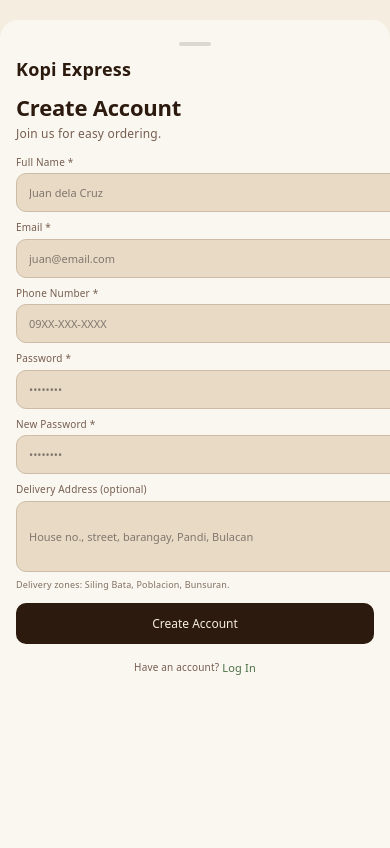
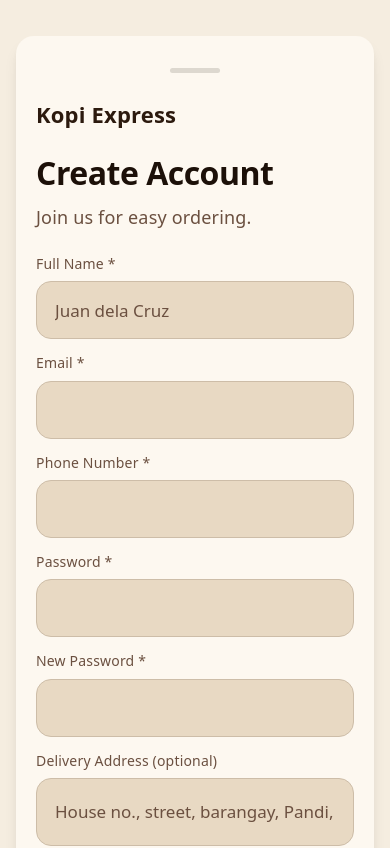
Before and after one commit to shiyyya/kopi-cafe-system, a React (Vite) app: page /signup in a window 390 px wide. Shown: the top 848 px of the page. Built offline with nearby package versions, Linux system fonts and the light colour scheme.

Commit message:
modified sign

```diff
--- a/src/customer/pages/login/login.css
+++ b/src/customer/pages/login/login.css
@@ -7,167 +7,140 @@
     padding: 24px;
     background: var(--bg);
 }
-
 .UserLogin {
-    width: 100%;
-    max-width: 640px;
+    min-width: 90%;
+    max-width: 400px;
     padding: 40px 30px 36px;
-    background: #faf7f0;
+    background: var(--card-bg);
     border-radius: 20px;
     box-shadow: var(--shadow);
     text-align: left;
+    box-sizing: border-box;
 }
-
-.LoginHandle {
-    width: 60px;
-    height: 6px;
-    margin: 0 auto 38px;
-    background: #ddd8cf;
-    border-radius: 10px;
-}
-
 .LoginLogo {
     display: flex;
     align-items: center;
-    gap: 10px;
     margin-bottom: 34px;
 }
-
-.LogoIcon {
-    font-size: 28px;
-}
-
 .LogoText {
     color: var(--accent);
     font-family: var(--heading);
     font-size: 24px;
     font-weight: 700;
 }
-
 .UserLogin h1 {
     margin: 0 0 12px;
-    color: var(--accent);
+    color: var(--text-3);
     font-family: var(--heading);
     font-size: 38px;
     font-weight: 600;
     line-height: 118%;
-    letter-spacing: -0.5px;
 }
-
 .LoginDescription {
     margin: 0 0 30px;
-    color: #765e50;
+    color: var(--text);
     font-family: var(--sans);
     font-size: 20px;
-    line-height: 145%;
 }
-
+.UserLogin form {
+    width: 100%;
+}
 .LoginInput {
+    display: block;
     width: 100%;
     height: 68px;
-    margin-bottom: 18px;
+    margin: 0 0 18px;
     padding: 0 24px;
-    border: 1px solid #cdbda8;
+    border: 1px solid var(--border);
     border-radius: 18px;
-    background: #e8dac4;
-    color: var(--accent);
+    background: var(--input-bg);
+    color: var(--text-3);
     font-family: var(--sans);
     font-size: 20px;
     outline: none;
+    box-sizing: border-box;
 }
-
 .LoginInput::placeholder {
-    color: #81776f;
+    color: var(--text);
 }
-
 .LoginInput:focus {
     border-color: var(--accent-border);
     box-shadow: 0 0 0 3px var(--accent-bg);
 }
-
 .LoginButton {
+    display: block;
     width: 100%;
-    height: 76px;
+    height: 68px;
     margin-top: 6px;
+    padding: 0;
     border: none;
     border-radius: 18px;
-    background: var(--accent);
-    color: var(--text-h);
+    background: var(--btn-secondary);
+    color: var(--btn-label);
     font-family: var(--sans);
-    font-size: 24px;
+    font-size: 22px;
     cursor: pointer;
     transition: 0.2s ease;
+    box-sizing: border-box;
 }
-
 .LoginButton:hover {
     opacity: 0.9;
 }
-
 .LoginButton:active {
     transform: scale(0.99);
 }
-
 .SignUpText {
     display: flex;
     justify-content: center;
     align-items: center;
     gap: 4px;
     margin: 28px 0 0;
-    color: #765e50;
+    color: var(--text);
     font-family: var(--sans);
     font-size: 18px;
 }
-
 .SignUpText a {
-    color: #4d7045;
+    color: var(--text-4);
     font-size: 22px;
+    font-weight: 700;
     text-decoration: none;
 }
-
 .SignUpText a:hover {
     text-decoration: underline;
 }
-
 @media (max-width: 600px) {
     .LoginPage {
+        min-height: 100svh;
         padding: 16px;
+        align-items: flex-start;
     }
-
     .UserLogin {
+        max-width: 100%;
+        margin-top: 20px;
         padding: 32px 20px 30px;
         border-radius: 18px;
     }
-
-    .LoginHandle {
-        margin-bottom: 30px;
-    }
-
     .LoginLogo {
         margin-bottom: 28px;
     }
-
     .UserLogin h1 {
         font-size: 32px;
     }
-
     .LoginDescription {
         font-size: 18px;
+        margin-bottom: 24px;
     }
-
     .LoginInput {
         height: 62px;
         font-size: 18px;
     }
-
     .LoginButton {
-        height: 68px;
-        font-size: 21px;
+        height: 62px;
+        font-size: 20px;
     }
-
     .SignUpText {
         font-size: 16px;
     }
-
     .SignUpText a {
         font-size: 20px;
     }
--- a/src/customer/pages/signup/signup.css
+++ b/src/customer/pages/signup/signup.css
@@ -3,25 +3,29 @@
     width: 100%;
     display: flex;
     justify-content: center;
-    align-items: flex-start;
-    padding: 36px 20px 20px;
+    align-items: center;
+    padding: 24px;
     background: var(--bg);
+    box-sizing: border-box;
+    text-align: left;
+    overflow-x: hidden;
 }
 
 .SignUpCard {
     width: 100%;
-    max-width: 376px;
-    padding: 22px 16px 24px;
-    background: #faf7f0;
-    border-radius: 18px 18px 0 0;
+    max-width: 640px;
+    padding: 40px 30px 36px;
+    background: var(--card-bg);
+    border-radius: 20px;
     box-shadow: var(--shadow);
+    box-sizing: border-box;
     text-align: left;
 }
 
 .SignUpHandle {
-    width: 32px;
-    height: 4px;
-    margin: 0 auto 12px;
+    width: 60px;
+    height: 6px;
+    margin: 0 auto 38px;
     background: #ddd8cf;
     border-radius: 10px;
 }
@@ -29,92 +33,96 @@
 .SignUpLogo {
     display: flex;
     align-items: center;
-    gap: 8px;
-    margin-bottom: 14px;
+    margin-bottom: 34px;
+}
+
+.SignUpLogo span {
     color: var(--accent);
     font-family: var(--heading);
-    font-size: 18px;
+    font-size: 24px;
     font-weight: 700;
 }
 
-.LogoIcon {
-    font-size: 18px;
+.SignUpCard h1 {
+    margin: 0 0 12px;
+    color: var(--text-3);
+    font-family: var(--heading);
+    font-size: 38px;
+    font-weight: 600;
+    line-height: 118%;
+    letter-spacing: -0.5px;
 }
 
-.SignUpCard h1 {
-    margin: 0 0 4px;
-    color: var(--accent);
-    font-family: var(--heading);
-    font-size: 22px;
-    font-weight: 600;
-    line-height: 118%;
-    letter-spacing: -0.2px;
-}
 .SignUpDescription {
-    margin: 0 0 12px;
-    color: #765e50;
+    margin: 0 0 28px;
+    color: var(--text);
     font-family: var(--sans);
-    font-size: 12px;
+    font-size: 20px;
     line-height: 145%;
 }
 
 .SignUpCard label {
     display: block;
-    margin-bottom: 4px;
-    color: #765e50;
+    margin: 0 0 7px;
+    color: var(--text-2);
     font-family: var(--sans);
-    font-size: 10px;
+    font-size: 16px;
     line-height: 145%;
+    text-align: left;
 }
 
 .SignUpInput {
+    display: block;
     width: 100%;
-    height: 37px;
-    margin-bottom: 8px;
-    padding: 0 12px;
+    height: 62px;
+    margin: 0 0 16px;
+    padding: 0 20px;
     border: 1px solid #cdbda8;
-    border-radius: 10px;
-    background: #e8dac4;
-    color: var(--accent);
+    border-radius: 16px;
+    background: var(--input-bg);
+    color: var(--text-3);
     font-family: var(--sans);
-    font-size: 11px;
+    font-size: 18px;
     outline: none;
+    box-sizing: border-box;
 }
 
 .SignUpInput::placeholder {
-    color: #81776f;
+    color: var(--text);
 }
 
 .SignUpInput:focus {
     border-color: var(--accent-border);
-    box-shadow: 0 0 0 2px var(--accent-bg);
+    box-shadow: 0 0 0 3px var(--accent-bg);
 }
 
 .AddressInput {
-    height: 49px;
-    padding-top: 10px;
-    padding-bottom: 10px;
+    height: 72px;
 }
 
 .DeliveryNote {
-    margin: -2px 0 12px;
-    color: #806e61;
+    margin: -6px 0 18px;
+    color: var(--text);
     font-family: var(--sans);
-    font-size: 9px;
+    font-size: 13px;
     line-height: 145%;
 }
 
 .CreateAccountButton {
+    display: block;
     width: 100%;
-    height: 41px;
+    height: 62px;
+    margin: 0;
+    padding: 0;
     border: none;
-    border-radius: 10px;
-    background: var(--accent);
-    color: var(--text-h);
+    border-radius: 16px;
+    background: var(--btn-secondary);
+    color: var(--btn-label);
     font-family: var(--sans);
-    font-size: 12px;
+    font-size: 20px;
     cursor: pointer;
-    transition: 0.2s ease;
+    transition: opacity 0.2s ease, transform 0.2s ease;
+    box-sizing: border-box;
 }
 
 .CreateAccountButton:hover {
@@ -129,17 +137,19 @@
     display: flex;
     justify-content: center;
     align-items: center;
-    gap: 3px;
-    margin: 12px 0 0;
-    color: #765e50;
+    gap: 4px;
+    margin: 22px 0 0;
+    color: var(--text);
     font-family: var(--sans);
-    font-size: 10px;
+    font-size: 16px;
+    line-height: 145%;
+    text-align: center;
 }
 
 .LoginText a {
-    color: #4d7045;
-    font-family: var(--sans);
-    font-size: 11px;
+    color: var(--text-4);
+    font-size: 18px;
+    font-weight: 700;
     text-decoration: none;
 }
 
@@ -147,14 +157,78 @@
     text-decoration: underline;
 }
 
-@media (max-width: 400px) {
+@media (max-width: 600px) {
     .SignUpPage {
-        padding: 20px 0 0;
+        min-height: 100svh;
+        padding: 16px;
+        align-items: flex-start;
     }
 
     .SignUpCard {
+        width: 100%;
         max-width: 100%;
-        min-height: calc(100svh - 20px);
-        border-radius: 18px 18px 0 0;
+        margin-top: 20px;
+        padding: 32px 20px 30px;
+        border-radius: 18px;
+    }
+
+    .SignUpHandle {
+        width: 50px;
+        height: 5px;
+        margin-bottom: 30px;
+    }
+
+    .SignUpLogo {
+        margin-bottom: 28px;
+    }
+
+    .SignUpLogo span {
+        font-size: 22px;
+    }
+
+    .SignUpCard h1 {
+        font-size: 32px;
+    }
+
+    .SignUpDescription {
+        margin-bottom: 24px;
+        font-size: 18px;
+    }
+
+    .SignUpCard label {
+        font-size: 14px;
+    }
+
+    .SignUpInput {
+        width: 100%;
+        height: 58px;
+        margin-bottom: 14px;
+        padding: 0 18px;
+        border-radius: 15px;
+        font-size: 17px;
+    }
+
+    .AddressInput {
+        height: 68px;
+    }
+
+    .DeliveryNote {
+        margin-top: -4px;
+        font-size: 12px;
+    }
+
+    .CreateAccountButton {
+        height: 58px;
+        border-radius: 15px;
+        font-size: 18px;
+    }
+
+    .LoginText {
+        margin-top: 20px;
+        font-size: 14px;
+    }
+
+    .LoginText a {
+        font-size: 17px;
     }
 }
--- a/src/customer/pages/signup/signup.jsx
+++ b/src/customer/pages/signup/signup.jsx
@@ -35,7 +35,6 @@ function SignUp() {
                 <Input
                     type="email"
                     name="email"
-                    placeholder="juan@email.com"
                     className="SignUpInput"
                 />
 
@@ -43,7 +42,6 @@ function SignUp() {
                 <Input
                     type="tel"
                     name="phone"
-                    placeholder="09XX-XXX-XXXX"
                     className="SignUpInput"
                 />
 
@@ -51,7 +49,6 @@ function SignUp() {
                 <Input
                     type="password"
                     name="password"
-                    placeholder="••••••••"
                     className="SignUpInput"
                 />
 
@@ -59,7 +56,6 @@ function SignUp() {
                 <Input
                     type="password"
                     name="newPassword"
-                    placeholder="••••••••"
                     className="SignUpInput"
                 />
 
```
